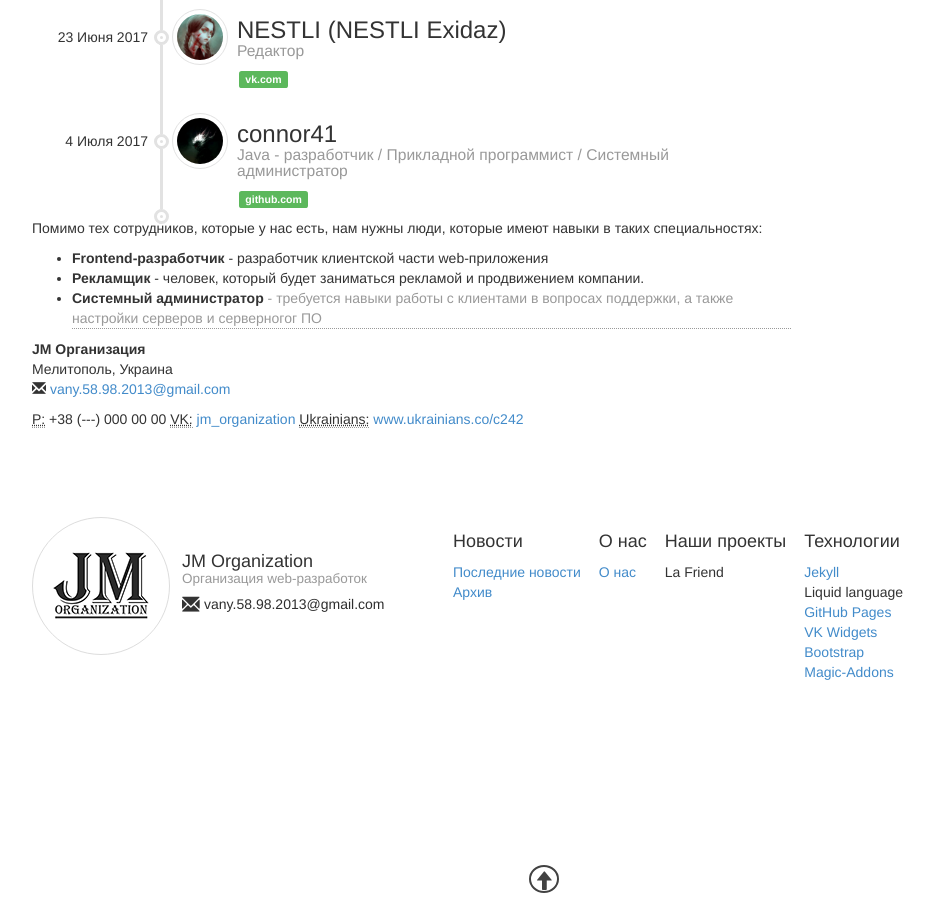
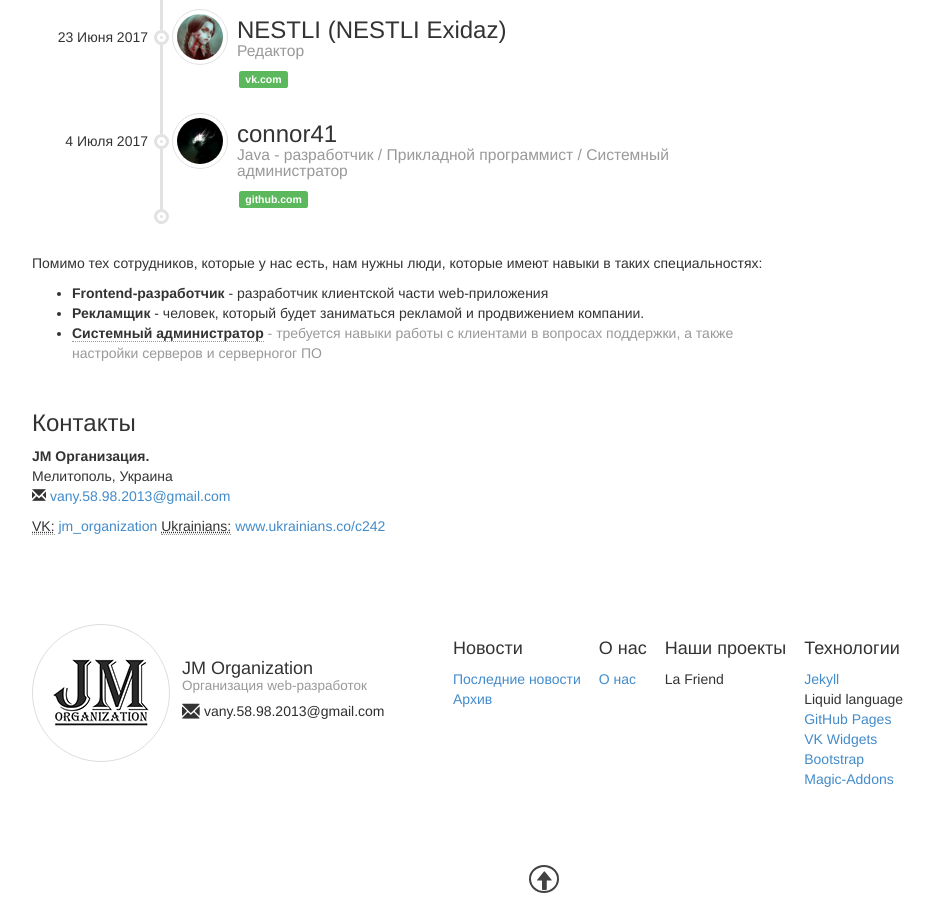
Before and after one commit to jm-organization/jm-organization.github.io, a Jekyll site: the page built from about/index.html, in a window 1280 px wide and 900 px high, scrolled down 678 px. Shown: the whole window, without its empty margins (96-1030 px from the left). Built offline with Jekyll 4.4.1, drawn with Linux system fonts in a browser that asks for light colours.

Commit message:
Update about info

```diff
--- a/about/index.html
+++ b/about/index.html
@@ -89,30 +89,27 @@
         </div>
     </div>
 
-    <div class="jm-a-company">
+    <div class="jm-a-company" style="margin-top: 35px">
         <p>
             Помимо тех сотрудников, которые у нас есть, нам нужны люди, которые имеют навыки в таких специальностях:
         </p>
         <ul>
             <li><b>Frontend-разработчик</b><span> - разработчик клиентской части web-приложения</span></li>
             <li><b>Рекламщик</b><span> - человек, который будет заниматься рекламой и продвижением компании.</span></li>
-            <li style="border-bottom: 1px dotted #999;"
-                data-toggle="tooltip"
-                data-placement="top"
-                title="Должность занята, но набор на неё продолжается"
-            ><b>Системный администратор</b><span class="text-muted"> - требуется навыки работы с клиентами в вопросах поддержки, а также настройки серверов и серверногог ПО</span></li>
+            <li><b style="border-bottom: 1px dotted #999;" data-toggle="tooltip" data-placement="top" title="Должность занята, но набор на неё продолжается">Системный администратор</b><span class="text-muted"> - требуется навыки работы с клиентами в вопросах поддержки, а также настройки серверов и серверногог ПО</span></li>
         </ul>
     </div>
 
-    <div class="jm-a-contacts">
+    <div class="jm-a-contacts" style="margin-top: 47px">
+        <h3>Контакты</h3>
         <address>
-            <strong>JM Организация</strong><br>
-            Мелитополь, Украина<br>
+            <strong>JM Организация.</strong><br>
+                Мелитополь, Украина<br>
             <p>
                 <span class="glyphicon glyphicon-envelope" data-toggle="tooltip" data-placement="top" title="e-mail"></span>
                 <a href="mailto:vany.58.98.2013@gmail.com">vany.58.98.2013@gmail.com</a>
             </p>
-            <abbr title="Телефон">P:</abbr> +38 (---) 000 00 00
+            <!-- <abbr title="Телефон">P:</abbr> +38 (---) 000 00 00 -->
             <abbr title="Вконтакте">VK:</abbr> <a href="https://vk.com/jm_organization">jm_organization</a>
             <abbr title="Ukrainians">Ukrainians:</abbr> <a href="https://www.ukrainians.co/c242">www.ukrainians.co/c242</a>
         </address>
```
